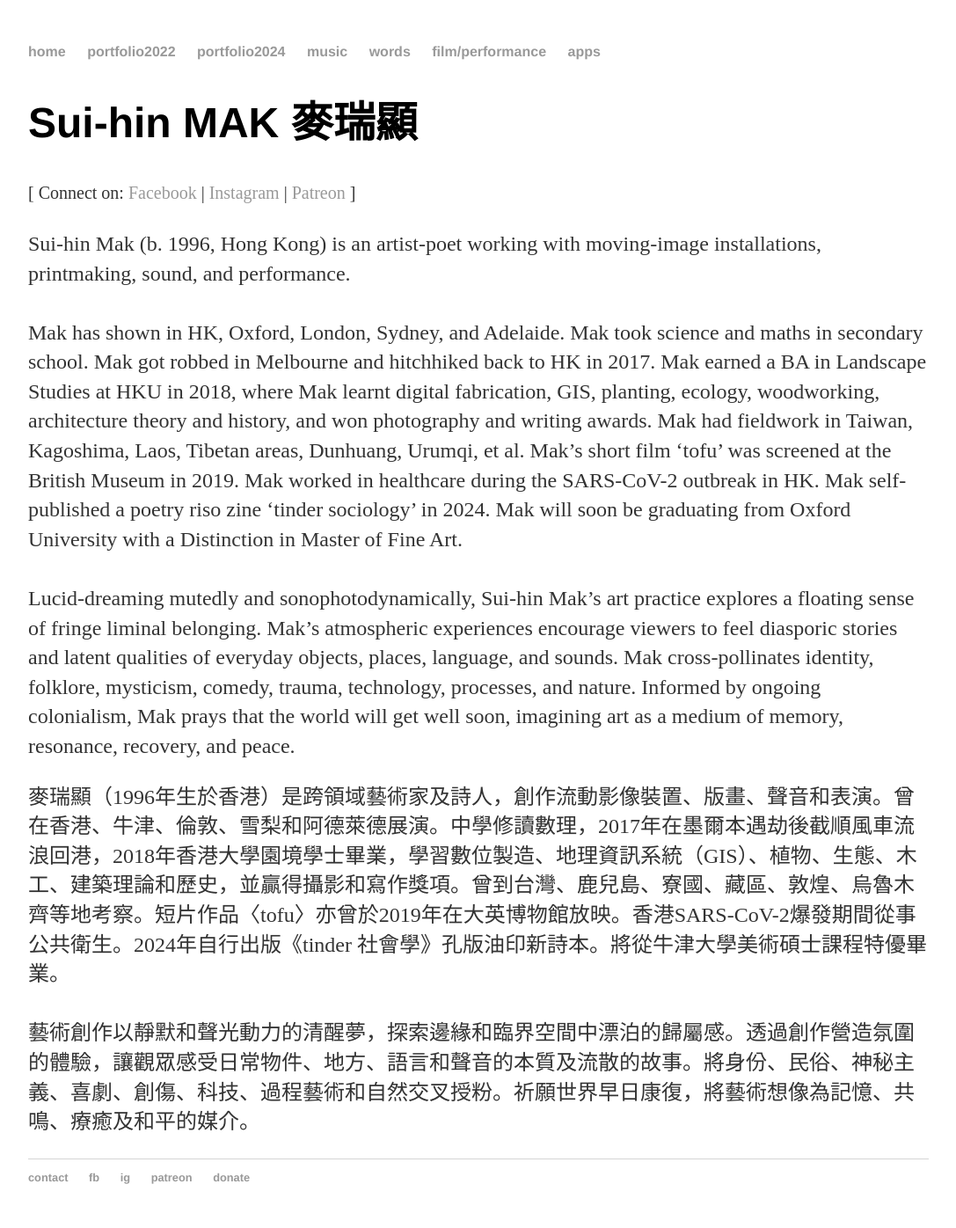
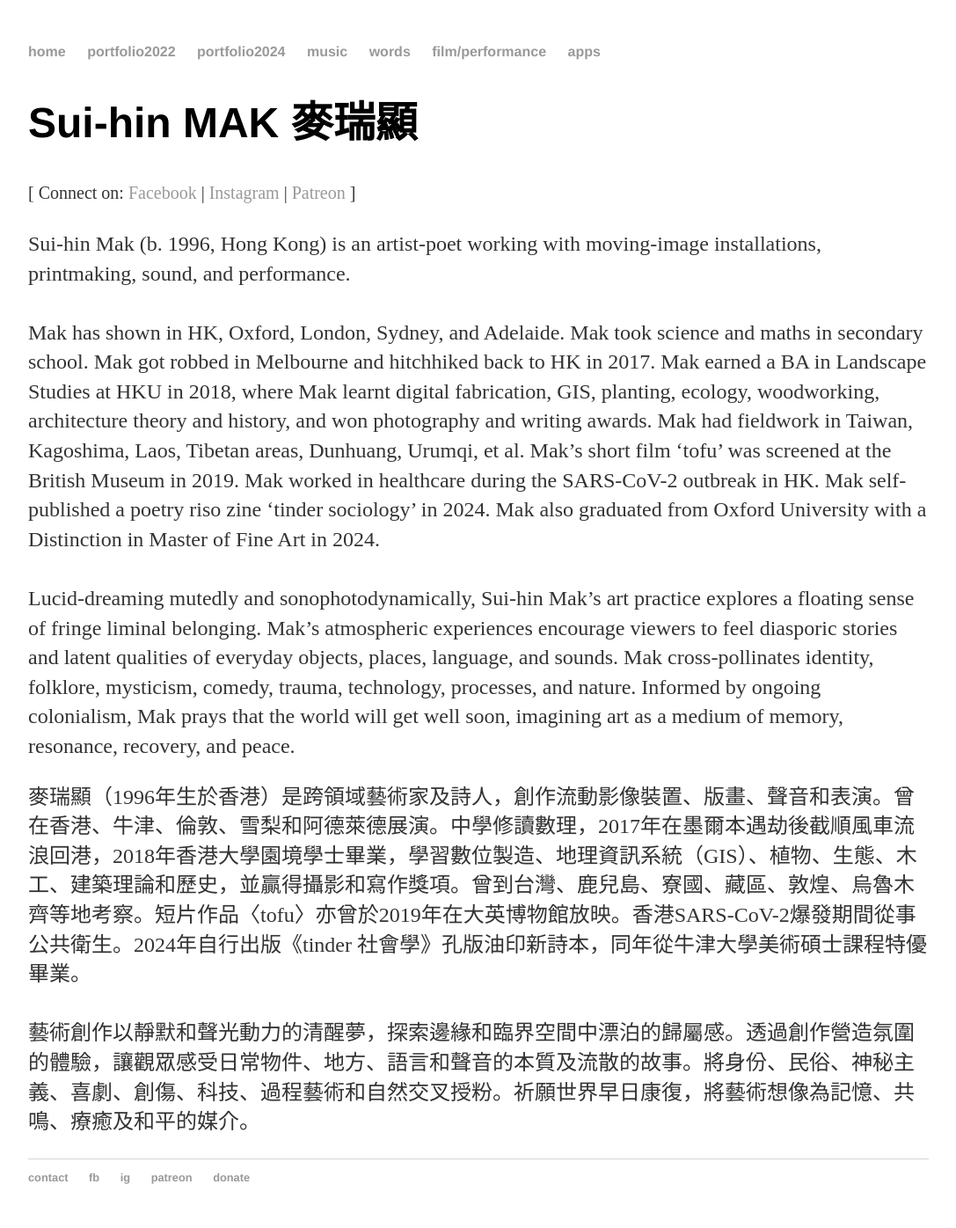
Before and after one commit to maksuihin/maksuihin.github.io, a Jekyll site: the page built from index.html, in a window 1280 px wide. Shown: the whole page at 88% size, without its empty margins (96-1183 px from the left). Built offline with Jekyll 4.4.1, drawn with Linux system fonts in a browser that asks for light colours.

Commit message:
Update index.html

```diff
--- a/index.html
+++ b/index.html
@@ -19,7 +19,7 @@
 			<br><br>
 
 
-			Mak has shown in HK, Oxford, London, Sydney, and Adelaide. Mak took science and maths in secondary school. Mak got robbed in Melbourne and hitchhiked back to HK in 2017. Mak earned a BA in Landscape Studies at HKU in 2018, where Mak learnt digital fabrication, GIS, planting, ecology, woodworking, architecture theory and history, and won photography and writing awards. Mak had fieldwork in Taiwan, Kagoshima, Laos, Tibetan areas, Dunhuang, Urumqi, et al. Mak’s short film ‘tofu’ was screened at the British Museum in 2019. Mak worked in healthcare during the SARS-CoV-2 outbreak in HK. Mak self-published a poetry riso zine ‘tinder sociology’ in 2024. Mak will soon be graduating from Oxford University with a Distinction in Master of Fine Art.<br><br>
+			Mak has shown in HK, Oxford, London, Sydney, and Adelaide. Mak took science and maths in secondary school. Mak got robbed in Melbourne and hitchhiked back to HK in 2017. Mak earned a BA in Landscape Studies at HKU in 2018, where Mak learnt digital fabrication, GIS, planting, ecology, woodworking, architecture theory and history, and won photography and writing awards. Mak had fieldwork in Taiwan, Kagoshima, Laos, Tibetan areas, Dunhuang, Urumqi, et al. Mak’s short film ‘tofu’ was screened at the British Museum in 2019. Mak worked in healthcare during the SARS-CoV-2 outbreak in HK. Mak self-published a poetry riso zine ‘tinder sociology’ in 2024. Mak also graduated from Oxford University with a Distinction in Master of Fine Art in 2024.<br><br>
 
 
 Lucid-dreaming mutedly and sonophotodynamically, Sui-hin Mak’s art practice explores a floating sense of fringe liminal belonging. Mak’s atmospheric experiences encourage viewers to feel diasporic stories and latent qualities of everyday objects, places, language, and sounds. Mak cross-pollinates identity, folklore, mysticism, comedy, trauma, technology, processes, and nature. Informed by ongoing colonialism, Mak prays that the world will get well soon, imagining art as a medium of memory, resonance, recovery, and peace.
@@ -30,7 +30,7 @@
 
 
 			<p>
-			麥瑞顯（1996年生於香港）是跨領域藝術家及詩人，創作流動影像裝置、版畫、聲音和表演。曾在香港、牛津、倫敦、雪梨和阿德萊德展演。中學修讀數理，2017年在墨爾本遇劫後截順風車流浪回港，2018年香港大學園境學士畢業，學習數位製造、地理資訊系統（GIS）、植物、生態、木工、建築理論和歷史，並贏得攝影和寫作獎項。曾到台灣、鹿兒島、寮國、藏區、敦煌、烏魯木齊等地考察。短片作品〈tofu〉亦曾於2019年在大英博物館放映。香港SARS-CoV-2爆發期間從事公共衛生。2024年自行出版《tinder 社會學》孔版油印新詩本。將從牛津大學美術碩士課程特優畢業。
+			麥瑞顯（1996年生於香港）是跨領域藝術家及詩人，創作流動影像裝置、版畫、聲音和表演。曾在香港、牛津、倫敦、雪梨和阿德萊德展演。中學修讀數理，2017年在墨爾本遇劫後截順風車流浪回港，2018年香港大學園境學士畢業，學習數位製造、地理資訊系統（GIS）、植物、生態、木工、建築理論和歷史，並贏得攝影和寫作獎項。曾到台灣、鹿兒島、寮國、藏區、敦煌、烏魯木齊等地考察。短片作品〈tofu〉亦曾於2019年在大英博物館放映。香港SARS-CoV-2爆發期間從事公共衛生。2024年自行出版《tinder 社會學》孔版油印新詩本，同年從牛津大學美術碩士課程特優畢業。
 			<br><br>藝術創作以靜默和聲光動力的清醒夢，探索邊緣和臨界空間中漂泊的歸屬感。透過創作營造氛圍的體驗，讓觀眾感受日常物件、地方、語言和聲音的本質及流散的故事。將身份、民俗、神秘主義、喜劇、創傷、科技、過程藝術和自然交叉授粉。祈願世界早日康復，將藝術想像為記憶、共鳴、療癒及和平的媒介。
 
 			<!--藝術家及詩人，於香港土生土長。港大園境畢業，目前就讀牛津美術碩士。
```
